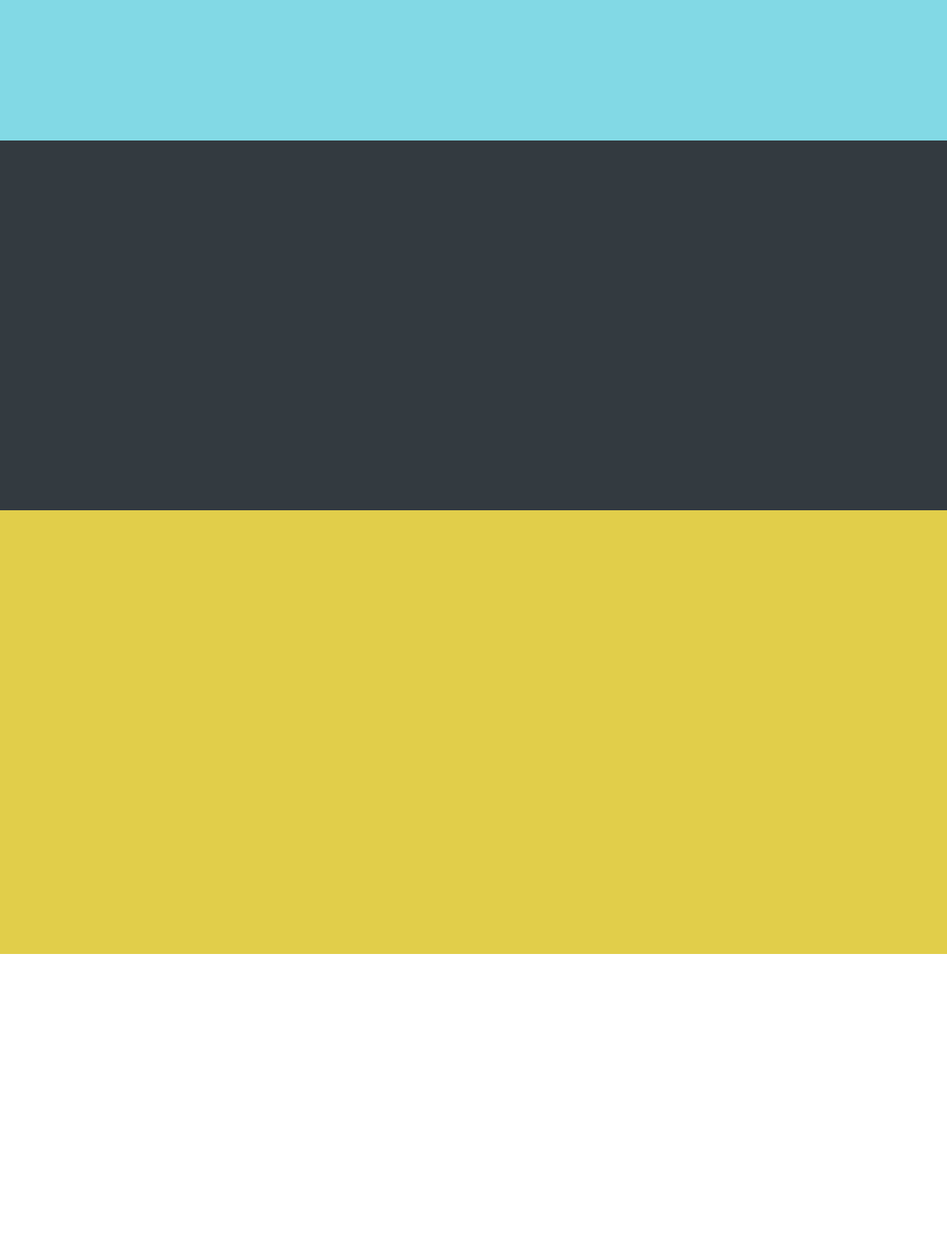
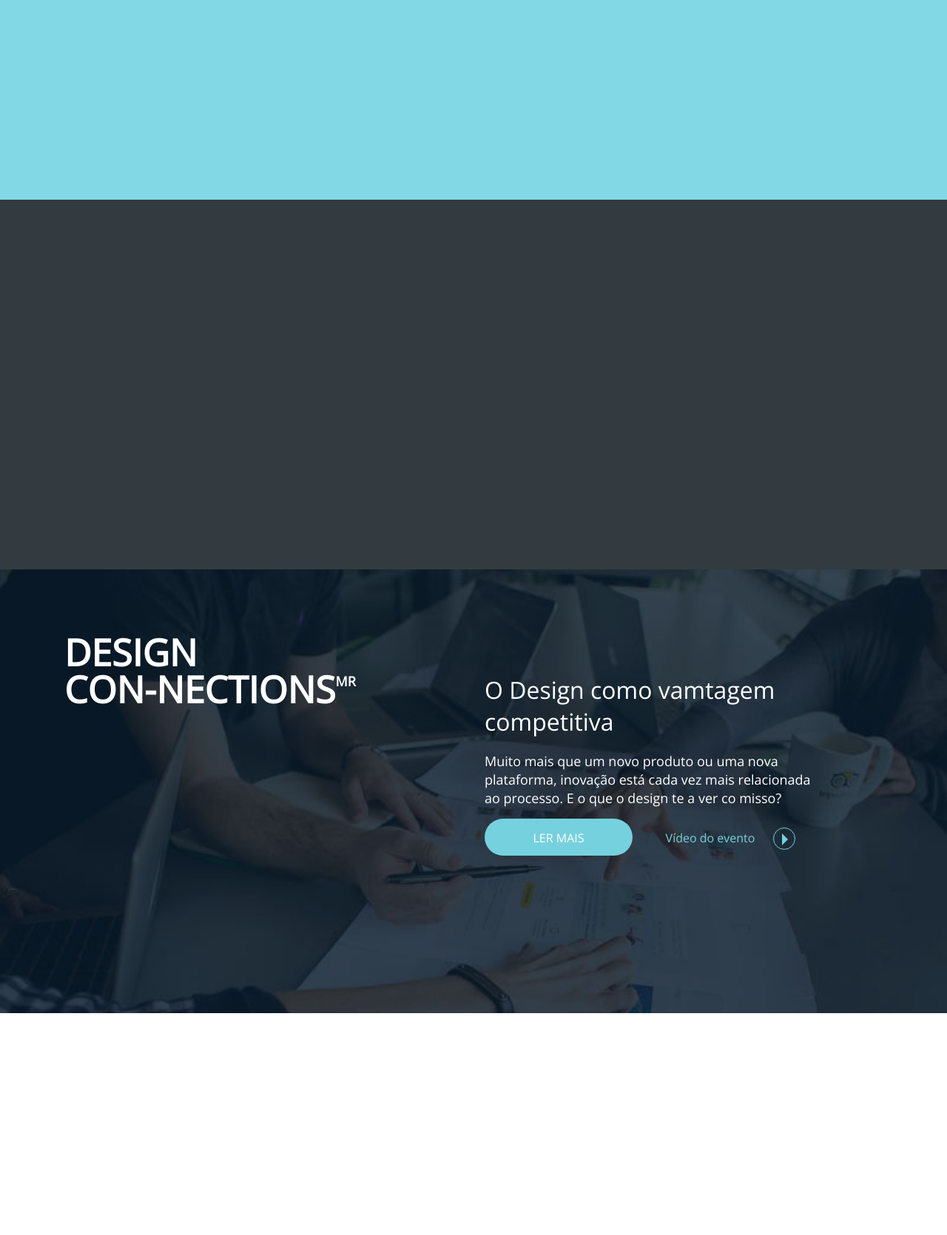
Before and after one commit to handmadeux/site, a PHP site: page / in a window 1280 px wide. Shown: the part 4640-6310 px from the top of the page at 74% size. Before the commit the page ends 5930 px from the top, so only its background shows below. Run offline with PHP 8.4, Linux system fonts and the light colour scheme; grey boxes labelled with a size stand in for pictures from a placeholder-image service; some libraries are stand-ins or nearby versions.

Commit message:
adicionando cases e clientes

```diff
--- a/css/main.css
+++ b/css/main.css
@@ -177,17 +170,41 @@ a{
 	background: #262626;
 	margin: 0 auto
 }
+.cta-play-video{
+	background: none;
+	color: #76d1de;
+	width: 200px;
+	padding: 15px 0;
+}
+.cta-play-video span{
+	width: 30px;
+	height:30px;
+	border-radius: 50%;
+	border: solid 1px #76d1de;
+	float: right;
+	margin: -3px 0 0 0;
+}
+.arrow-right{
+	width: 0;
+	height: 0;
+	border-top: 8px solid transparent;
+	border-bottom: 8px solid transparent;
+	border-left: 8px solid #76d1de;
+	border-right: 0 solid transparent;
+	float: left;
+	margin: 7px 0 0 11px;
+}
 .feature-cta:hover, .cta:hover, .cta-dark:hover{
 	opacity:0.7
 }
 #make-experience{
-	height: 920px
+	height: 920px;
+	background: #fff;
 }
 #make-experience .head-line p, #make-experience .head-line h2{
 	text-align: center
 }
 .description-case{
-	float: left;
 	padding: 15px;
 	width: 80%;
 	margin: 40px 0 0 0
@@ -196,7 +213,6 @@ a{
 	margin-bottom: 20px;
 }
 .case-project-name{
-	color: #76d1de;
 	font-size: 32px;
 	font-weight: 200;
 	margin-bottom: 20px
@@ -278,8 +314,32 @@ a{
 	height: 500px
 }
 #design-conections{
-	background: #e1ce4a;
+	background: #333 url('../img/bg-conections.jpg');
+	background-size: cover;
+	-webkit-background-size:cover;
+	-moz-background-size:cover;
+	-o-background-size: cover;
 	height: 600px
+}
+.conections-title{
+	font-size: 50px;
+	font-weight: 600;
+	line-height: 100%;
+	padding: 10%;
+	float: left
+}
+.conections-title small{
+	font-size: 18px;
+	line-height: 160%;
+	float: right
+
+}
+#design-conections .description-case{
+	margin-top: 100px;
+}
+#design-conections .cta{
+	float: left;
+	margin: 0 20px 0 0
 }
 #idealizadores{
 	background: #ffffff;
@@ -293,9 +353,19 @@ a{
 	background: #fff;
 	height: 300px
 }
+
+/*defaults*/
+.text-white{color: #fff !important}
+.text-black{color: #222}
+.text-blue{color: #76d1de}
+.pull-left{float: left;text-align: left;}
+.pull-right{float: right;text-align: right;}
+.link-default{color: #2B2B23}
+.link-default:hover{color: #B7860B}
+
 @media only screen and (max-width: 680px) {
 	.row-fluid{
-		width: 90%;
+
 	}
 	.col-md-6{
 		width: 100%;
--- a/index.php
+++ b/index.php
@@ -56,9 +56,9 @@
                         </div>
 
                         <div class="feature">
-                            <h2 class="feature-text"><small>Design Your Life</small></h2>
-                            <h2 class="feature-text">Criamos Experiências Incríveis Juntos</h2>
-                            <p class="feature-text feature-text-paragraph">Com resultados 100% mensuráveis e qualidade garantida pela validação com usuários reais.</p>
+                            <h2 class="feature-text text-white"><small>Design Your Life</small></h2>
+                            <h2 class="feature-text text-white">Criamos Experiências Incríveis Juntos</h2>
+                            <p class="feature-text feature-text-paragraph text-white">Com resultados 100% mensuráveis e qualidade garantida pela validação com usuários reais.</p>
                             <div class="box-cta">
                                 <a href="#" class="feature-cta" title="Verja Mais">VER MAIS</a>
                             </div>
@@ -121,7 +121,7 @@
                     <!-- case-2: -->
                     <section class="container" id="case-2">
 
-                        <div class="row">
+                        <div class="row-fluid">
                             <div class="description-case">
                                 <p class="default-text case-client-name">BROOU</p>
                                 <h3 class="case-project-name">Mobile App & Wearable</h3>
@@ -132,7 +132,7 @@
                             </div>
                         </div>
 
-                        <div class="row">
+                        <div class="row-fluid p-absolute no-padding">
                             <img src="img/app-broou-iphone.png" class="img-case-broou" alt="Projetos em destaque HandMade UX" width="470" height="324">
                         </div>
 
@@ -141,10 +141,27 @@
 
                     <!-- clientes: -->
                     <section class="container" id="clientes">
-                        <div class="row-fluid">
-                            <div class="col col-md-6">
+                        <div class="row">
+                            <p class="default-text">CLIENTES</p>
 
-                            <div class="col col-md-6">
+                            <ul class="client-list">
+                                <li class="client-list-item">
+                                    <img src="http://placehold.it/160x100" alt="Nome Cliente">
+                                </li>
+                                <li class="client-list-item">
+                                    <img src="http://placehold.it/160x100" alt="Nome Cliente">
+                                </li>
+                                <li class="client-list-item">
+                                    <img src="http://placehold.it/160x100" alt="Nome Cliente">
+                                </li>
+                                <li class="client-list-item">
+                                    <img src="http://placehold.it/160x100" alt="Nome Cliente">
+                                </li>
+                                <li class="client-list-item">
+                                    <img src="http://placehold.it/160x100" alt="Nome Cliente">
+                                </li>
+
+                            </ul>
 
                             </div>
                         </div>
@@ -152,11 +169,8 @@
                     <!-- :clientes -->
 
                     <!-- semana-1: -->
-                    <section class="container" id="case-2">
+                    <section class="container" id="semana-1">
                         <div class="row-fluid">
-                            <div class="col col-md-6">
-
-                            <div class="col col-md-6">
 
                             </div>
                         </div>
@@ -190,11 +204,21 @@
                     <!-- case-2: -->
                     <section class="container" id="design-conections">
                         <div class="row-fluid">
-                            <div class="col col-md-6">
 
                             <div class="col col-md-6">
+                                <h2 class="conections-title text-white">DESIGN </br>CON-NECTIONS <small>MR</small></h2>
+                            </div>
 
+                             <div class="col col-md-6">
+                                <div class="description-case">
+
+                                    <h3 class="case-project-name text-white">O Design como vamtagem competitiva</h3>
+                                    <p class="default-text case-text-description text-white">Muito mais que um novo produto ou uma nova plataforma, inovação está cada vez mais relacionada ao processo. E o que o design te a ver co misso?</p>
+                                    <a href="#" class="cta" title="Ler Mais">LER MAIS</a>
+                                    <a href="#" class="cta cta-play-video" title="Play vídeo do evento">Vídeo do evento <span><i class="arrow-right"></i></span></a>
+                                </div>
                             </div>
+
                         </div>
                     </section>
                     <!-- :case-2 -->
--- a/js/script.js
+++ b/js/script.js
@@ -35,7 +35,7 @@ function fadedEls(el, shift) {
             "path" : "video/",
             "width": 1280,
             "height": 770,
-            "filename" : "",
+            "filename" : "enterprise-loop",
             "types" : ["mp4", "ogg", "webm"]
         });
         // Sections height & scrolling
```
Also changed, not shown: other parts of css/main.css (+38 -15 lines), img/bg-conections.jpg (added), img/ritual-hero.jpg (added), 2 other files.
